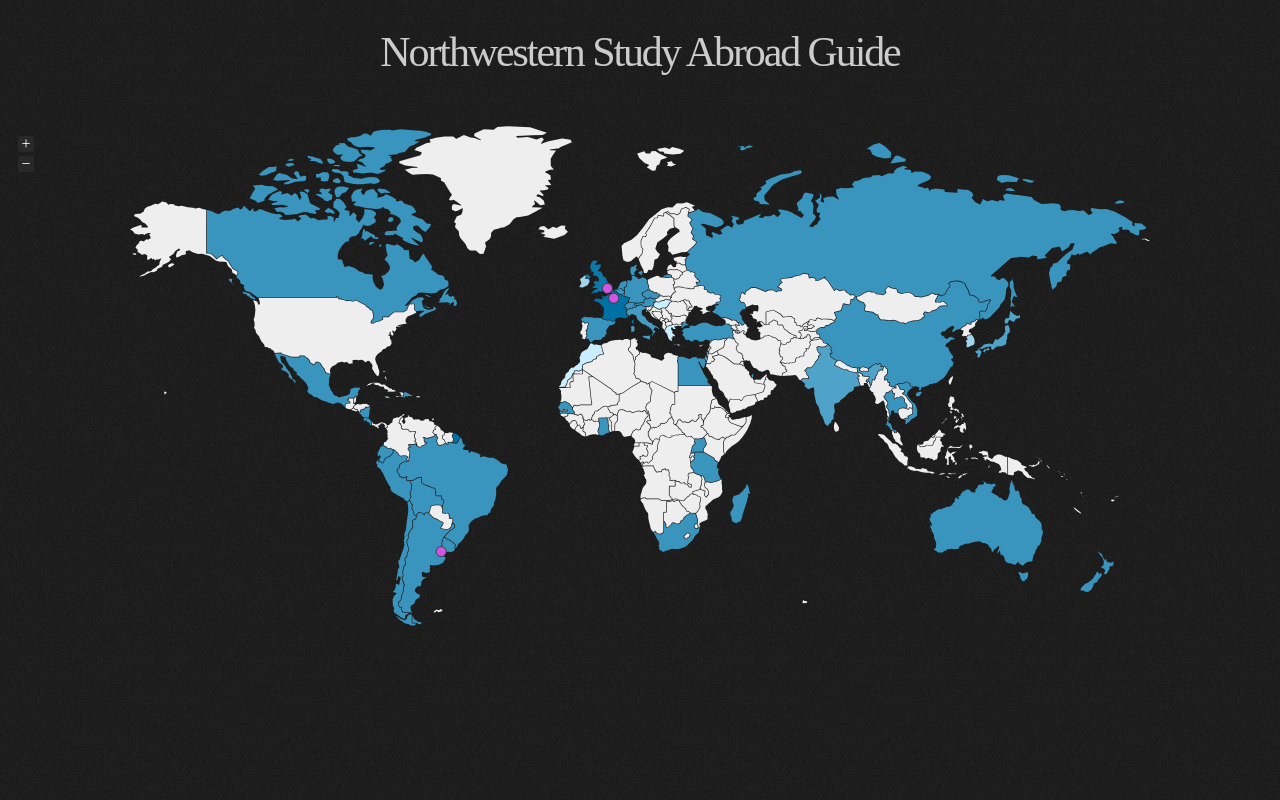
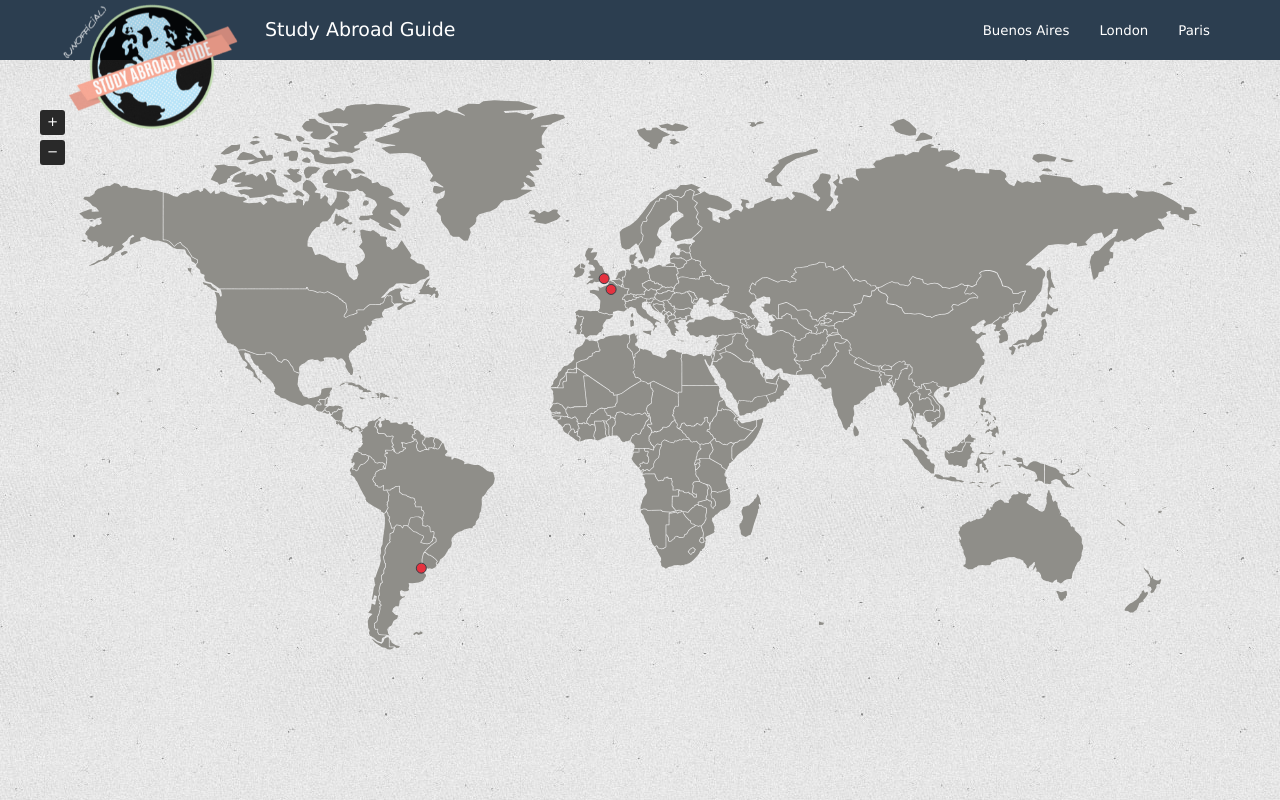
Before and after one commit to nuasg/studyabroadguide, a PHP site: page / in a window 1280 px wide. Run offline with PHP 8.4, Linux system fonts and the light colour scheme; some libraries are stand-ins or nearby versions; some web fonts are replaced.

Commit message:
changed map on homepage

```diff
--- a/buenos-aires.html
+++ b/buenos-aires.html
@@ -2,7 +2,7 @@
 <html>
 <head>
   <title>Study Abroad Guide</title>
-  <!--  CSS -->
+  <!--  CSS  -->
   <link rel="stylesheet" href="css/bootstrap.min.css">
   <link rel="stylesheet" href="css/buenos-aires.css">
   <!--  Javascript -->
@@ -25,7 +25,7 @@
                     <span class="icon-bar"></span>
                     <span class="icon-bar"></span>
                 </button>
-                <a class="navbar-brand shrink" href="index.html">
+                <a class="navbar-brand" href="index.html">
                 	<img class="globe-image" src="img/globe-logo-3.png">
                 </a>
                 <a class="navbar-brand" href="index.html">
--- a/css/index.css
+++ b/css/index.css
@@ -6,9 +6,13 @@ src: url(../fonts/Quicksand-Regular.otf);
 
 body
 {
-  /*background-image: url(../img/london.jpg);*/
-  background: url(../img/dark-bg.png) repeat top left;
-}
+  	background: url(../img/bg-1.jpg) repeat top left;
+  	/*background-color: #DFDCD7;*/
+	font-family: "Lucida Grande", "Lucida Sans Unicode";
+	font-size: 1.333em;
+	line-height: 1.688;
+	color: #333;
+	}
 h1 {
 	font-family: Quicksand;
 	/*background-color: #509BBD;*/
@@ -22,11 +26,16 @@ h1 {
 
 a {text-decoration:none;}
 
-#map {
-	margin: 30px auto;
-  	width: auto; height: 500px;
+.globe-image {
+    position: relative;
+    left: -10px;
+    top: -20px;
+    width: 180px;
+    display: inline;
 }
 
-#heading {
-	text-align: center;
+
+#map {
+	margin: 100px 30px 0px 30px;
+  	width: auto; height: 550px;
 }
--- a/css/jquery-jvectormap.css
+++ b/css/jquery-jvectormap.css
@@ -7,8 +7,8 @@
     border-radius: 3px;
     background: #292929;
     color: white;
-    font-family: sans-serif, Verdana;
-    font-size: smaller;
+    font-family: "Lucida Grande", sans-serif, Verdana;
+
     padding: 3px;
 }
 
@@ -19,10 +19,10 @@
     -moz-border-radius: 3px;
     border-radius: 3px;
     background: #292929;
-    padding: 3px;
+    padding: 7px;
     color: white;
-    width: 10px;
-    height: 10px;
+    width: 25px;
+    height: 25px;
     cursor: pointer;
     line-height: 10px;
     text-align: center;
@@ -33,5 +33,5 @@
 }
 
 .jvectormap-zoomout {
-    top: 30px;
+    top: 40px;
 }
--- /dev/null
+++ b/img/bg-map.html
@@ -0,0 +1,2 @@
+<script>window.googleJavaScriptRedirect=1</script><META name="referrer" content="origin"><script>var m={navigateTo:function(b,a,d){if(b!=a&&b.google){if(b.google.r){b.google.r=0;b.location.href=d;a.location.replace("about:blank");}}else{a.location.replace(d);}}};m.navigateTo(window.parent,window,"http://www.ceratec.com/SKU.aspx?Language\x3dEn\x26CollectionId\x3d1\x26ProdId\x3dELNLUNA1013MATTBEIG0");
+</script><noscript><META http-equiv="refresh" content="0;URL='http://www.ceratec.com/SKU.aspx?Language=En&amp;CollectionId=1&amp;ProdId=ELNLUNA1013MATTBEIG0'"></noscript>
--- a/index.html
+++ b/index.html
@@ -2,17 +2,60 @@
 <html>
 <head>
   <title>Study Abroad Guide</title>
+  <!--  CSS  -->
   <link rel="stylesheet" href="css/jquery-jvectormap.css" type="text/css" media="screen"/>
+  <link rel="stylesheet" href="css/bootstrap.min.css">
   <link rel="stylesheet" href="css/index.css">
+  <!--  Javascript -->
   <script src="js/jquery-1.10.2.js"></script>
   <script src="js/jquery-jvectormap.min.js"></script>
   <script src="js/world-map.js"></script>
   <script src="js/index.js"></script>
+  <script src="js/bootstrap.min.js"></script>
+  <script src="http://cdnjs.cloudflare.com/ajax/libs/jquery-easing/1.3/jquery.easing.min.js"></script>
 </head>
 
 <body>
-<div id="heading">
-  <a href="index.html"><h1>Northwestern Study Abroad Guide</h1></a>
+
+  <!-- Navigation -->
+    <nav class="navbar navbar-default navbar-fixed-top">
+        <div class="container">
+        	 <!-- Brand and toggle get grouped for better mobile display -->
+            <div class="navbar-header page-scroll">
+                <button type="button" class="navbar-toggle" data-toggle="collapse" data-target="#bs-example-navbar-collapse-1">
+                    <span class="sr-only">Toggle navigation</span>
+                    <span class="icon-bar"></span>
+                    <span class="icon-bar"></span>
+                    <span class="icon-bar"></span>
+                </button>
+                <a class="navbar-brand" href="index.html">
+                	<img class="globe-image" src="img/globe-logo-3.png">
+                </a>
+                <a class="navbar-brand" href="index.html">
+                	Study Abroad Guide
+                </a>
+            </div>
+
+            <!-- Collect the nav links, forms, and other content for toggling -->
+            <div class="collapse navbar-collapse" id="bs-example-navbar-collapse-1">
+                <ul class="nav navbar-nav navbar-right">
+                    <li class="hidden">
+                        <a href="#page-top"></a>
+                    </li>
+                    <li class="page-scroll">
+                        <a href="buenos-aires.html">Buenos Aires</a>
+                    </li>
+                    <li class="page-scroll">
+                        <a href="london.html">London</a>
+                    </li>
+                    <li class="page-scroll">
+                        <a href="paris.html">Paris</a>
+                    </li>
+                </ul>
+            </div> <!-- navbar-collapse -->
+        </div> <!-- container -->
+    </nav>
+
 </div>
 <div id="map"></div>
 </body>
--- a/js/index.js
+++ b/js/index.js
@@ -1,7 +1,23 @@
 $( document ).ready(function() {
 
+// jQuery for page scrolling feature - requires jQuery Easing plugin
+$(function() {
+    $('.page-scroll a').bind('click', function(event) {
+        var $anchor = $(this);
+        $('html, body').stop().animate({
+            scrollTop: $($anchor.attr('href')).offset().top
+        }, 1500, 'easeInOutExpo');
+        event.preventDefault();
+    });
+});
+
+// Highlight the top nav as scrolling occurs
+$('body').scrollspy({
+    target: '.navbar-fixed-top'
+})
+
 var programs = {
-	'AR' : 8,
+	/*'AR' : 8,
 	'AT' : 8,
 	'AU' : 8,
 	'BE' : 8,
@@ -49,7 +65,7 @@ var programs = {
 	'UG' : 8,
 	'UY' : 8,
 	'VN' : 8,
-	'ZA' : 8,
+	'ZA' : 8,*/
 };
 
 
@@ -59,8 +75,7 @@ $('#map').vectorMap({
 
 	// initial country color
 	regionStyle: {
-	  //initial: {fill: '#DCF3FF',},
-	  initial: {fill: '#eee',},
+	  initial: {fill: '#8F8E89',},
 	},
 
 	// initial color from data
@@ -82,7 +97,7 @@ $('#map').vectorMap({
     // marker styles
     markerStyle: {
       initial: {
-        fill: '#D455E5',
+        fill: '#E5323F',
         stroke: '#383f47',
         r: 5
       }
```
Also changed, not shown: js/jquery-jvectormap.js (added, +45 -0 lines), img/bg-1.jpg (added), img/bg-2.jpg (added).
